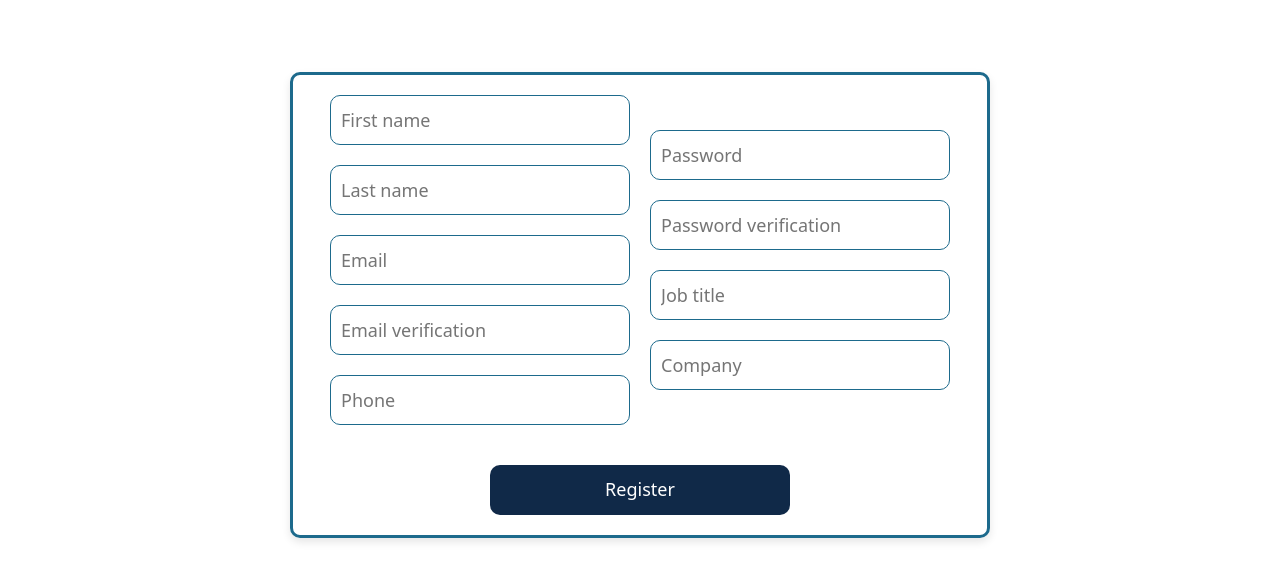
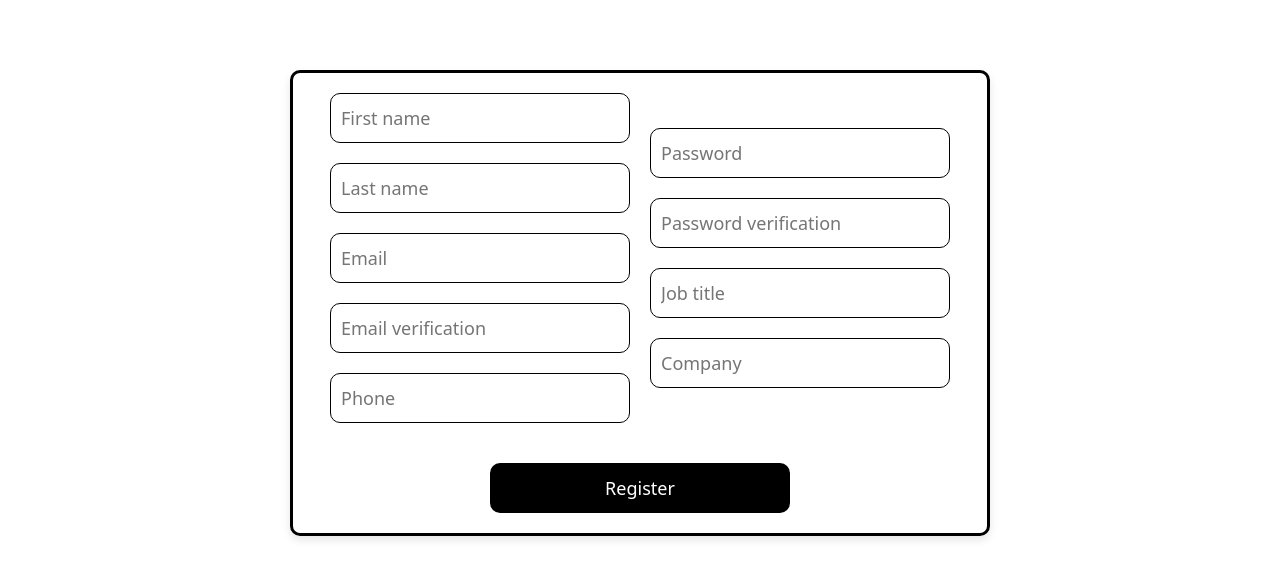
Before and after one commit to sabaPhruidze/mseprinting, a React (Vite) app: page /register in a window 1280 px wide. Shown: the part 327-915 px from the top of the page. Built offline with nearby package versions, Linux system fonts and the light colour scheme; no server answers; the database is empty.

Commit message:
I finished the login and register buttons

```diff
--- a/src/Root.tsx
+++ b/src/Root.tsx
@@ -57,7 +57,7 @@ export default function Root() {
   useEffect(() => {
     const interval = setInterval(() => {
       setDots((prev) => (prev % 3) + 1);
-    }, 500);
+    }, 800);
 
     return () => clearInterval(interval);
   }, []);
--- a/src/category/Register.tsx
+++ b/src/category/Register.tsx
@@ -21,7 +21,7 @@ function Register() {
     throw new Error("rootContext must be used within a Root provider");
   }
 
-  const { state, dispatching } = registerContext;
+  const { dispatching } = registerContext;
   const navigate = useNavigate();
 
   const {
--- a/src/outsideoutlet/HeaderTrue.tsx
+++ b/src/outsideoutlet/HeaderTrue.tsx
@@ -1,4 +1,4 @@
-import React, {
+import {
   useCallback,
   useState,
   useEffect,
--- a/src/style/LoginStyles.tsx
+++ b/src/style/LoginStyles.tsx
@@ -20,25 +20,24 @@ export const RegisterContainer = styled(ColumnFlex)`
   height: 800px;
   justify-content: center;
   align-items: center;
-  border-top: 3px solid ${(props) => props.theme.MediumBlue};
   @media (max-width: 900px) {
-    height: 1150px;
+    height: 1200px;
   }
 `;
 
 export const RegisterForm = styled.form`
-  width: 100%;
+  width: calc(100% - 40px);
   max-width: 700px;
   padding: 20px;
   display: flex;
   flex-direction: column;
   justify-content: center;
   align-items: center;
-  border: 3px solid ${(props) => props.theme.MediumBlue};
+  border: 3px solid ${(props) => props.theme.Black};
   box-shadow: 0 4px 8px rgba(0, 0, 0, 0.1); /* Subtle shadow */
   border-radius: 10px; /* Rounded corners */
   @media (max-width: 900px) {
-    padding: 5px 10px;
+    padding: 50px 0px;
   }
 `;
 
@@ -68,8 +67,8 @@ export const RegisterInput = styled.input`
   width: 300px;
   height: 50px;
   font-size: 18px;
-  color: ${(props) => props.theme.DarkBlue};
-  border: 1px solid ${(props) => props.theme.MediumBlue};
+  color: ${(props) => props.theme.Black};
+  border: 1px solid ${(props) => props.theme.Black};
   border-radius: 10px;
   padding-left: 10px;
   margin-bottom: 20px;
@@ -77,16 +76,16 @@ export const RegisterInput = styled.input`
 
   &:hover {
     outline: 0;
-    border: 2px solid ${(props) => props.theme.MediumBlue};
+    border: 2px solid ${(props) => props.theme.Black};
   }
   &:focus {
     outline: 0;
-    border: 2px solid ${(props) => props.theme.MediumBlue};
+    border: 2px solid ${(props) => props.theme.Black};
   }
 `;
 
 export const ErrorMessage = styled.div`
-  width: 100%;
+  width: 300px;
   color: red;
   font-size: 12px;
   margin-top: -15px;
@@ -98,17 +97,20 @@ export const LoginButton = styled(GlobalButton)`
   max-width: 300px;
   height: 50px;
   font-size: 18px;
-  background: ${(props) => props.theme.DarkBlue};
-  color: #fff;
+  background: ${(props) => props.theme.Black};
+  color: ${(props) => props.theme.White};
   border: none;
   border-radius: 10px;
   cursor: pointer;
-  transition: background-color 0.3s;
+  transition: background-color 0.3s, color 0.3s;
 
   &:hover {
-    background: ${(props) => props.theme.LightBlue};
+    background: ${(props) => props.theme.White};
+    color: ${(props) => props.theme.Black};
+    border: 1px solid ${(props) => props.theme.Black};
   }
 `;
+
 //login
 
 export const LoginContainer = styled(RegisterContainer)`
```
